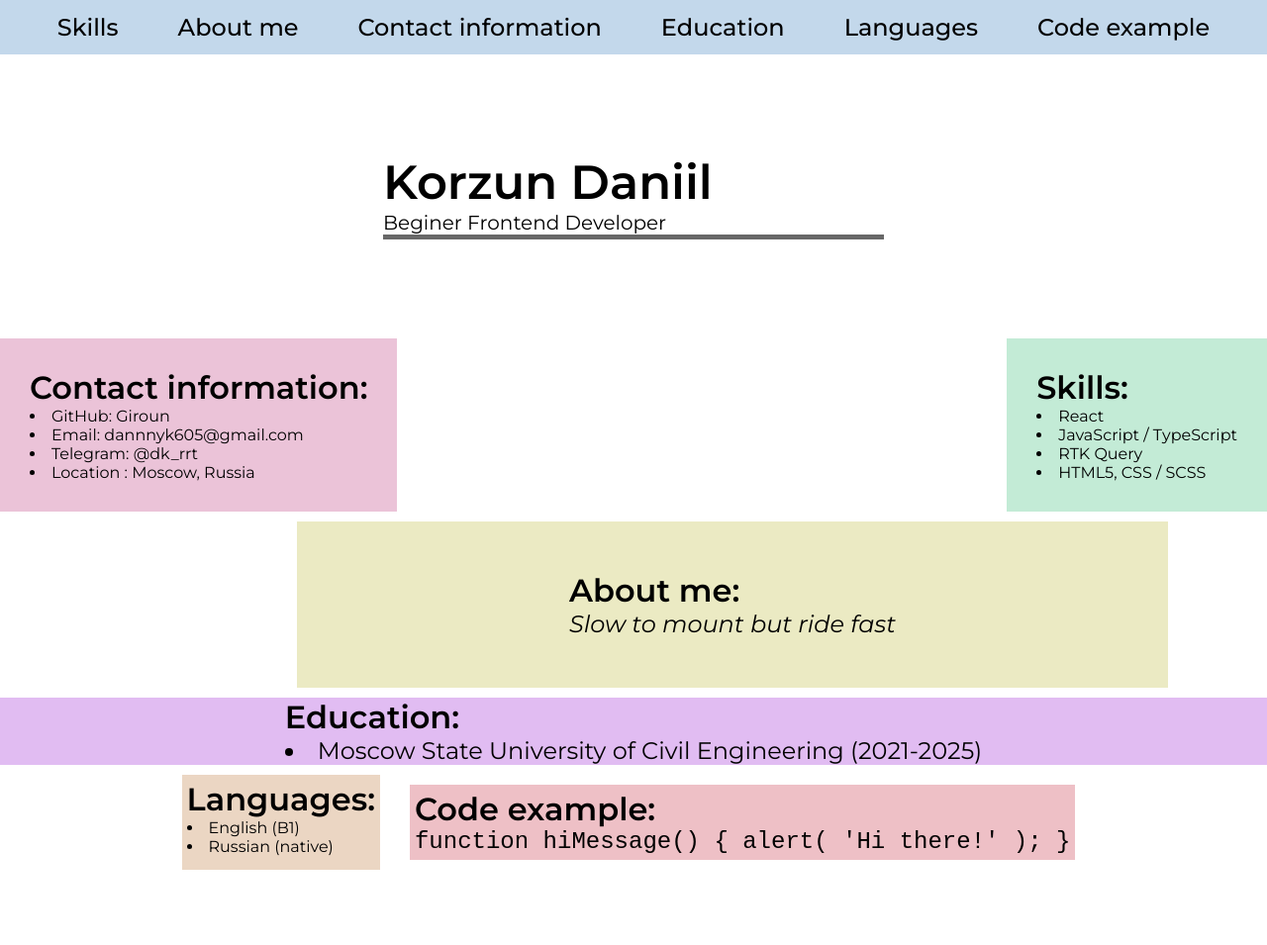
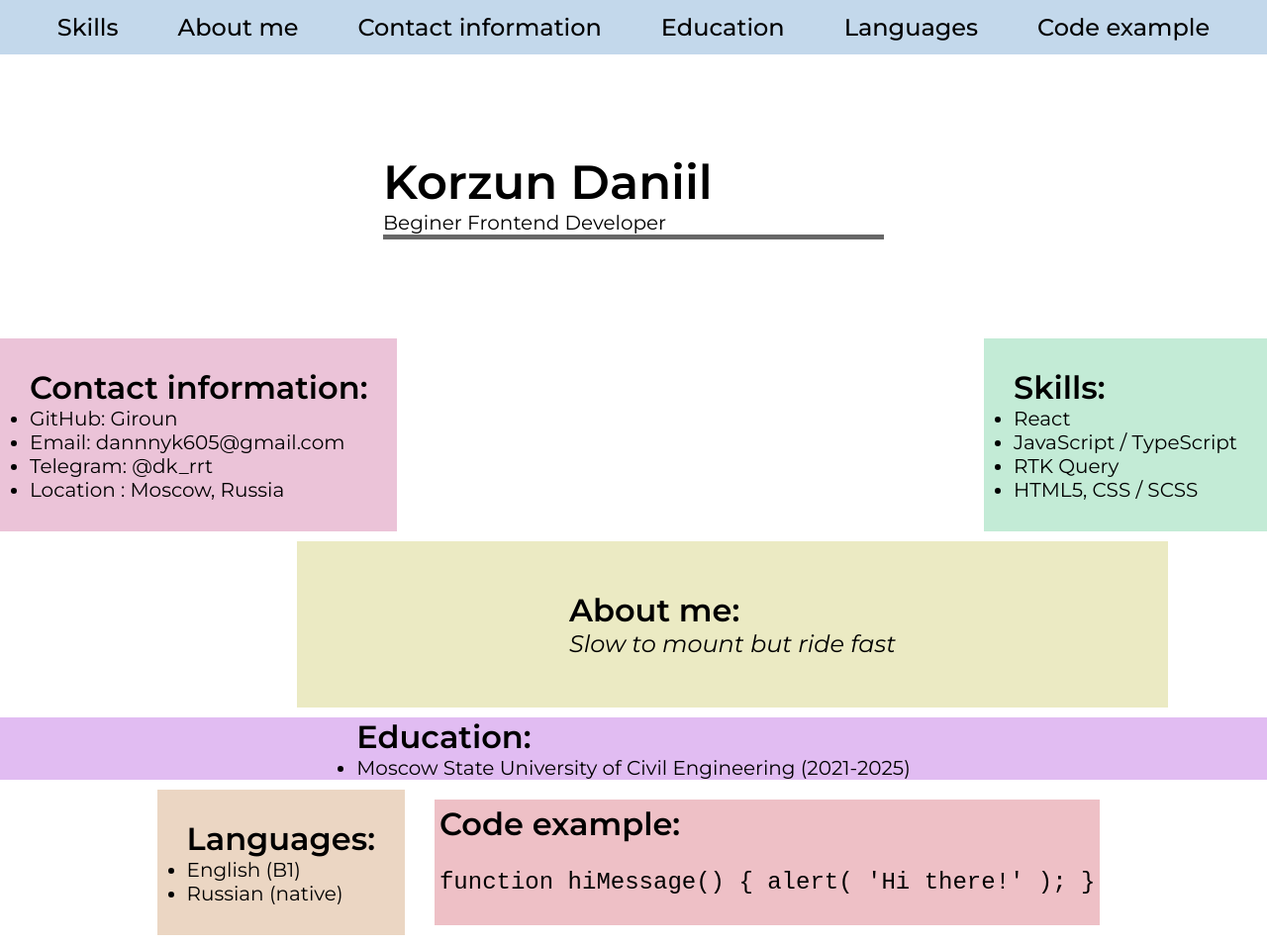
Before and after one commit to Giroun/rsschool-cv, a plain HTML site: page index.html in a window 1280 px wide. Shown: the whole page at 99% size. Before the commit the page ends 889 px from the top, so only its background shows below. Drawn offline with Linux system fonts and the light colour scheme.

Commit message:
fix: fix some errors in html

```diff
--- a/css/style.css
+++ b/css/style.css
@@ -176,7 +176,7 @@ header {
   margin: 10px;
   background-color: #ebd6c3;
   transition: 0.2s;
-  padding: 5px;
+  padding: 30px;
 
   &:hover {
     padding-left: 100px;
--- a/index.html
+++ b/index.html
@@ -44,21 +44,21 @@
           <div class="infoSkills__block">
             <div class="contactInfo">
               <h3>Contact information:</h3>
-              <div>
+              <ul class="enum">
                 <li class="link"><a href="">GitHub: Giroun</a></li>
                 <li class="link"><a href="">Email: dannnyk605@gmail.com</a></li>
                 <li class="link"><a href="">Telegram: @dk_rrt</a></li>
                 <li>Location : Moscow, Russia</li>
-              </div>
+              </ul>
             </div>
             <div class="skills">
               <h3>Skills:</h3>
-              <div>
+              <ul class="enum">
                 <li>React</li>
                 <li>JavaScript / TypeScript</li>
                 <li>RTK Query</li>
                 <li>HTML5, CSS / SCSS</li>
-              </div>
+              </ul>
             </div>
           </div>
           <div class="about">
@@ -67,15 +67,17 @@
           </div>
           <div class="education">
             <h3>Education:</h3>
-            <h5><li>Moscow State University of Civil Engineering (2021-2025)</li></h5>
+            <ul class="enum">
+              <li>Moscow State University of Civil Engineering (2021-2025)</li>
+            </ul>
           </div>
           <div class="languageCode__block">
             <div class="languages">
               <h3>Languages:</h3>
-              <div>
+              <ul class="enum">
                 <li>English (B1)</li>
                 <li>Russian (native)</li>
-              </div>
+              </ul>
             </div>
             <div class="code">
               <h3>Code example:</h3>
```
